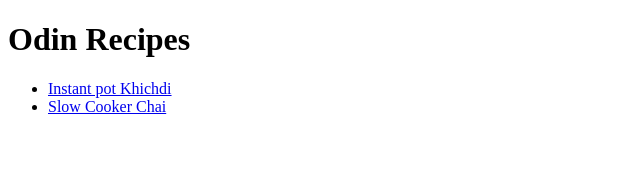
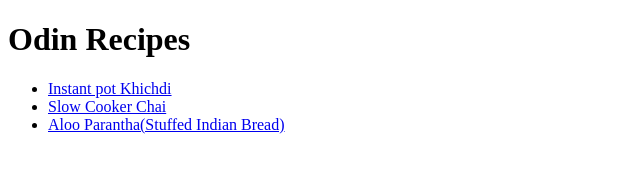
Before and after one commit to sn4P3/odin-recipes, a plain HTML site: page index.html in a window 1280 px wide. Shown: the whole page, without its empty margins (0-640 px from the left). Drawn offline with Linux system fonts and the light colour scheme.

Commit message:
Add link to aloo paratha recipe

```diff
--- a/index.html
+++ b/index.html
@@ -11,6 +11,7 @@
         <ul>
             <li><a href="recipes/khichdi.html">Instant pot Khichdi</a></li>
             <li><a href="recipes/chai.html">Slow Cooker Chai</a></li>
+            <li><a href="parantha.html">Aloo Parantha(Stuffed Indian Bread)<a></a></li>
         </ul>
     </body>
 </html>
```
